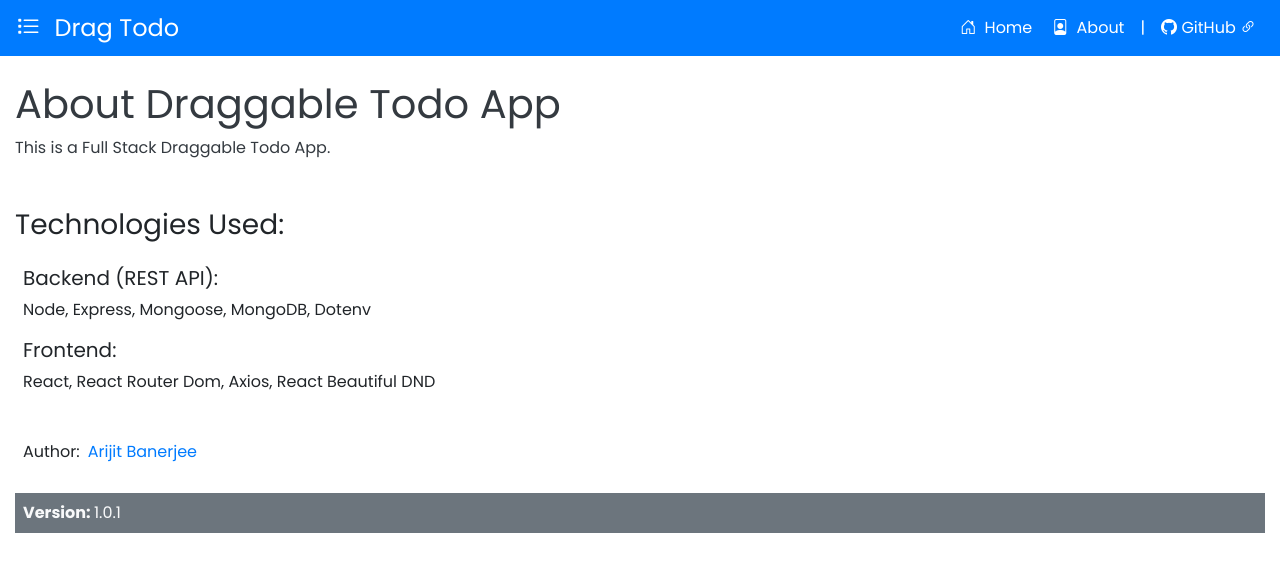
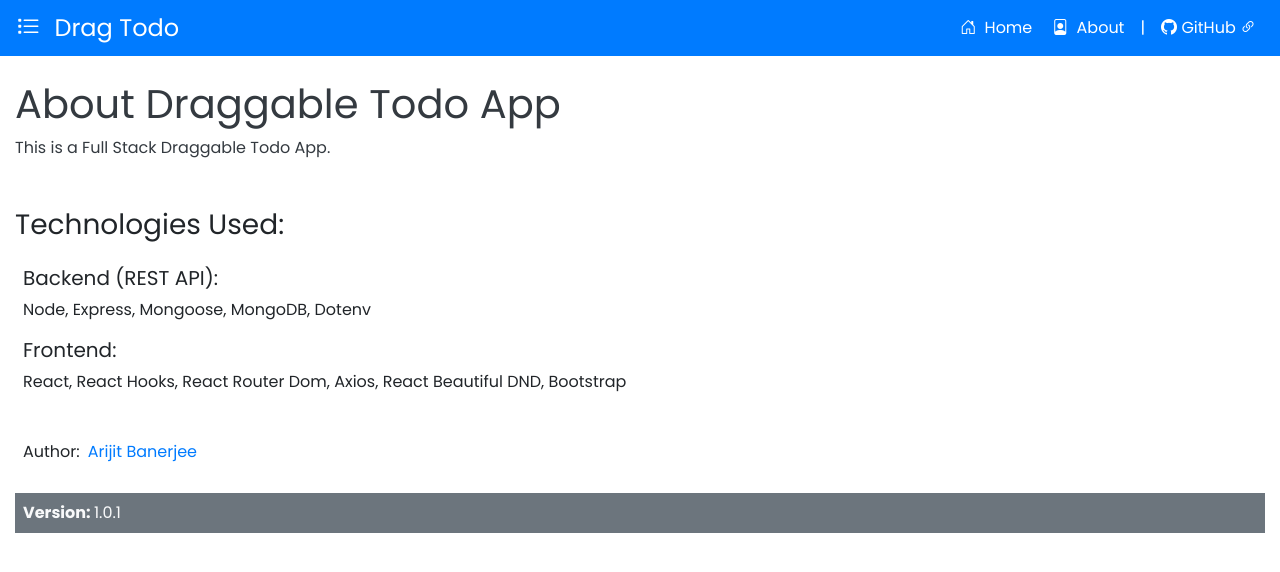
Before and after one commit to arijitcodes/drag-todo, a React (Create React App) app in the folder client/: page /about in a window 1280 px wide. Shown: the top 572 px of the page. Built offline with nearby package versions, Linux system fonts and the light colour scheme.

Commit message:
Updated About Page and README.md

```diff
--- a/client/src/components/About.js
+++ b/client/src/components/About.js
@@ -13,7 +13,10 @@ const About = () => {
         </div>
         <div className="ml-2 mt-3">
           <h5>Frontend:</h5>
-          <p>React, React Router Dom, Axios, React Beautiful DND</p>
+          <p>
+            React, React Hooks, React Router Dom, Axios, React Beautiful DND,
+            Bootstrap
+          </p>
         </div>
       </div>
       <div className="ml-2 d-flex flex-row align-items-center justify-content-start">
```
Also changed, not shown: 1 other file (tests, documents, lock files or other folders).
